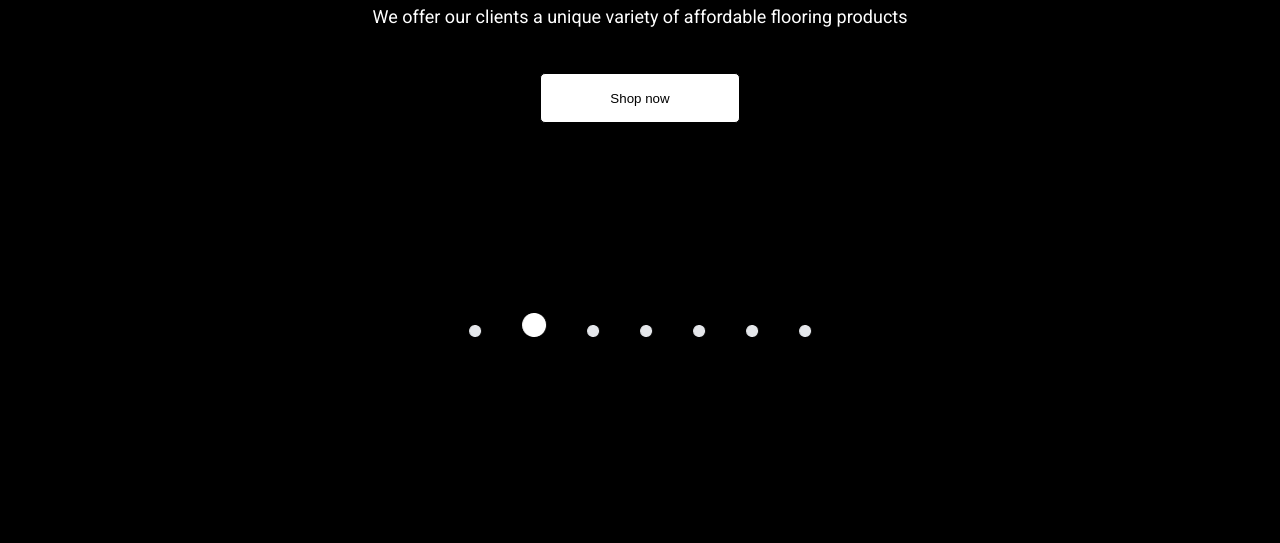
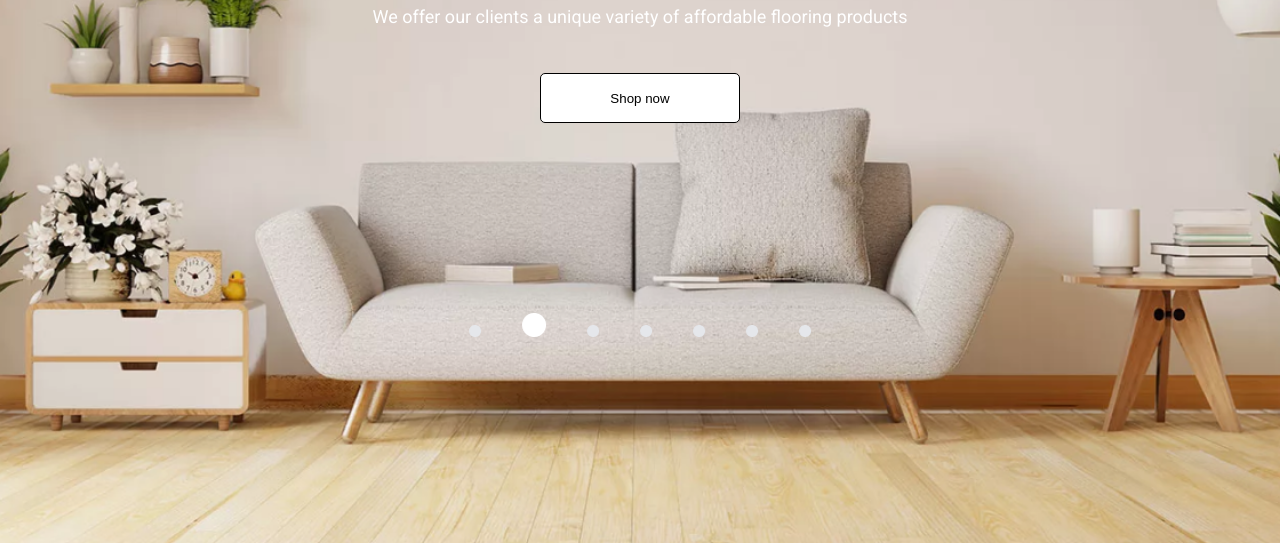
Before and after one commit to logos-fe/homework-5, a plain HTML site: page index.html in a window 1280 px wide. Shown: the part 257-800 px from the top of the page. Drawn offline with nearby package versions, Linux system fonts and the light colour scheme.

Commit message:
Third Commit

```diff
--- a/style.css
+++ b/style.css
@@ -3,7 +3,7 @@
 header {
     font-family: 'Roboto', sans-serif;
     height: 100vh;
-    background: #000 url("../images/background.png") no-repeat fixed center center;
+    background: #000 url("background.png") no-repeat fixed center center;
     background-size: cover;
 }
 
```
